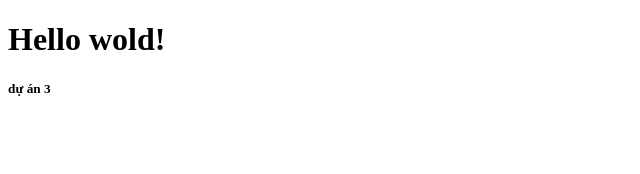
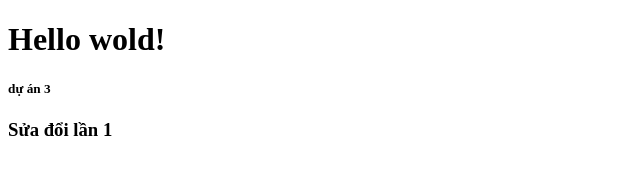
Before and after one commit to Zinhcr/duan3, a plain HTML site: page index.html in a window 1280 px wide. Shown: the whole page, without its empty margins (0-640 px from the left). Drawn offline with Linux system fonts and the light colour scheme.

Commit message:
Sửa đổi lần 1

```diff
--- a/index.html
+++ b/index.html
@@ -8,5 +8,6 @@
   <body>
     <h1>Hello wold!</h1>
     <h5>dự án 3</h5>
+    <h3>Sửa đổi lần 1</h3>
   </body>
 </html>
```
